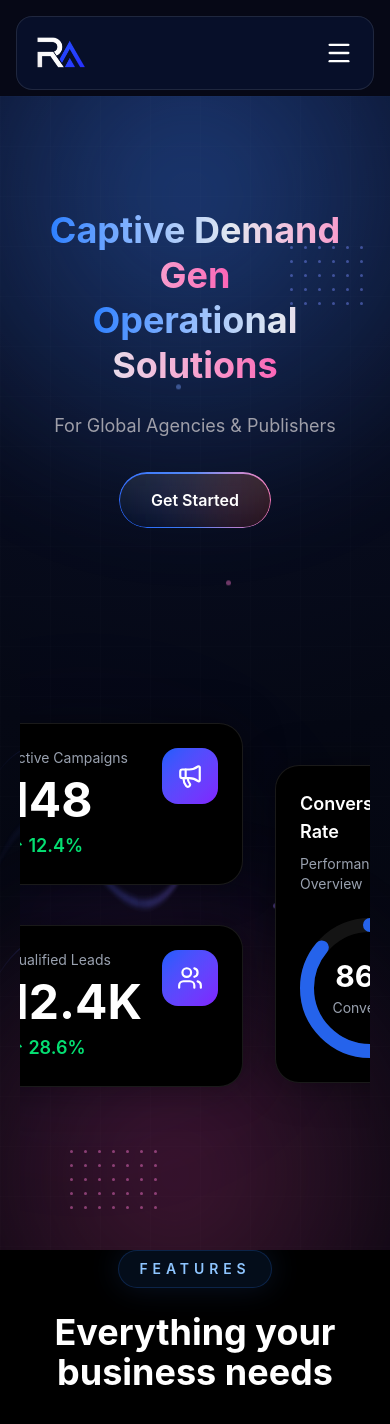
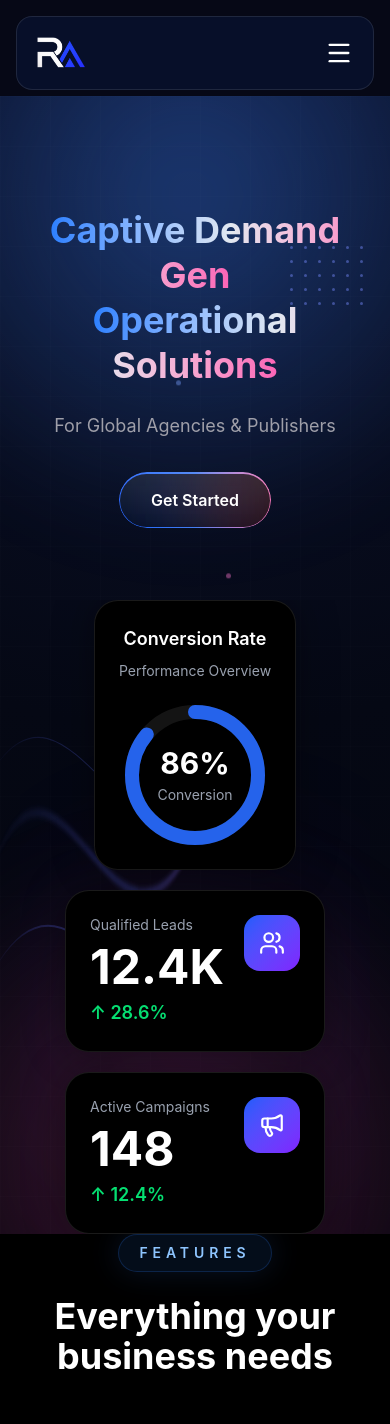
Before and after one commit to Rajeshmane515/ra-marketer-frontend, a React (Vite) app: page / in a window 390 px wide. Shown: the top 1424 px of the page. Built offline with nearby package versions, Linux system fonts and the light colour scheme.

Commit message:
Made hero section responsive

```diff
--- a/src/components/home/heroVisual/HeroVisual.jsx
+++ b/src/components/home/heroVisual/HeroVisual.jsx
@@ -13,52 +13,76 @@ const HeroVisual = () => {
         flex
         items-center
         justify-center
-        min-h-[650px]
         w-full
+        min-h-[420px]
+        md:min-h-[550px]
+        lg:min-h-[650px]
         overflow-hidden
       "
     >
-      {/* Background Glows */}
-
+      {/* Background Glow */}
       <GlowOrb
         size={250}
         color="violet"
         opacity={10}
-        className="bottom-50 right-40"
+        className="bottom-20 md:bottom-40 lg:bottom-50 right-10 md:right-20 lg:right-40"
       />
 
-      {/* Dashboard Area */}
+      {/* Mobile Layout */}
+      <div
+        className="
+          flex
+          flex-col
+          items-center
+          gap-5
+          w-full
+          lg:hidden
+          relative
+          z-10
+        "
+      >
+        <ConversionRateCard />
+        <QualifiedLeadsCard />
+        <ActiveCampaignsCard />
+      </div>
 
-      <div className="relative z-10">
+      {/* Desktop Layout */}
+      <div
+        className="
+          hidden
+          lg:block
+          relative
+          z-10
+          w-full
+          h-[650px]
+        "
+      >
         {/* Qualified Leads */}
-
         <QualifiedLeadsCard
           className="
             absolute
-             -right-12
+            -right-12
+            top-24
+            z-20
+          "
+        />
+
+        {/* Conversion */}
+        <ConversionRateCard
+          className="
+            absolute
+            left-16
             top-0
             z-20
           "
         />
 
-        {/* Conversion */}
-
-        <ConversionRateCard
-          className="
-            absolute
-           left-20
-            -top-40
-            z-20
-          "
-        />
-
         {/* Active Campaigns */}
-
         <ActiveCampaignsCard
           className="
             absolute
             -right-12
-            bottom-10
+            bottom-16
             z-20
           "
         />
```
